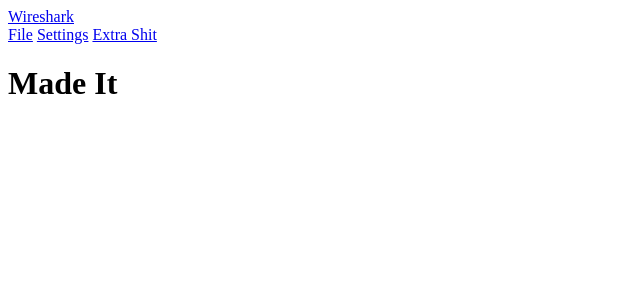
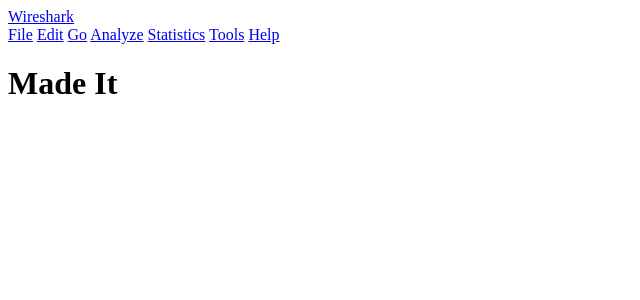
Before and after one commit to vib795/SEProject, a Rails app: template wireshark_gui/app/views/interfaces/index.html.haml in a window 1280 px wide. Shown: the top 300 px of the page, without its empty margins (0-640 px from the left). Run offline with Rails 7, Linux system fonts and the light colour scheme; the template is opened without the code that fills it, so the values that code supplies are empty.

Commit message:
remove unneeded haml files

```diff
--- a/wireshark_gui/app/javascript/stylesheets/application.scss
+++ b/wireshark_gui/app/javascript/stylesheets/application.scss
@@ -2,6 +2,7 @@
 
 .container {
   margin-top: 40px;
+  margin-right: 200px;
 };
 
 body {
@@ -35,10 +36,6 @@ body {
   -webkit-animation: glow 2s ease-in-out infinite alternate;
   -moz-animation: glow 2s ease-in-out infinite alternate;
   animation: glow 2s ease-in-out infinite alternate;
-};
-
-.col-lg-10 .ac {
-
 };
 
 @-webkit-keyframes glow {
--- a/wireshark_gui/app/views/home/index.html.haml
+++ b/wireshark_gui/app/views/home/index.html.haml
@@ -1,6 +1,6 @@
 .row.drop_img
   .col-lg-1
-  .col-lg-10.ac -# Leave for now
+  .col-lg-10
     %a{"data-target" => "#wiresharkModel", "data-toggle" => "modal", :type => "button"}
       = image_tag "wireshark.png", alt: "Wireshark Icon"
   .col-lg-1
--- a/wireshark_gui/app/views/interfaces/ethernet.html.haml
+++ /dev/null
@@ -1,2 +0,0 @@
-%h1 Interfaces#ethernet
-%p Find me in app/views/interfaces/ethernet.html.haml
--- a/wireshark_gui/app/views/interfaces/localhost.html.haml
+++ /dev/null
@@ -1,2 +0,0 @@
-%h1 Interfaces#localhost
-%p Find me in app/views/interfaces/localhost.html.haml
--- a/wireshark_gui/app/views/interfaces/wireless.html.haml
+++ /dev/null
@@ -1,2 +0,0 @@
-%h1 Interfaces#wireless
-%p Find me in app/views/interfaces/wireless.html.haml
--- a/wireshark_gui/app/views/layouts/_navigations.html.haml
+++ b/wireshark_gui/app/views/layouts/_navigations.html.haml
@@ -3,5 +3,9 @@
     = link_to 'Wireshark', root_path, class: 'navbar-brand glow'
   %div.sidenav
     = link_to 'File', root_path, class: 'glow'
-    = link_to 'Settings', root_path, class: 'glow'
-    = link_to 'Extra Shit', root_path, class: 'glow'
+    = link_to 'Edit', root_path, class: 'glow'
+    = link_to 'Go', root_path, class: 'glow'
+    = link_to 'Analyze', root_path, class: 'glow'
+    = link_to 'Statistics', root_path, class: 'glow'
+    = link_to 'Tools', root_path, class: 'glow'
+    = link_to 'Help', root_path, class: 'glow'
```
Also changed, not shown: wireshark_gui/README.md.
